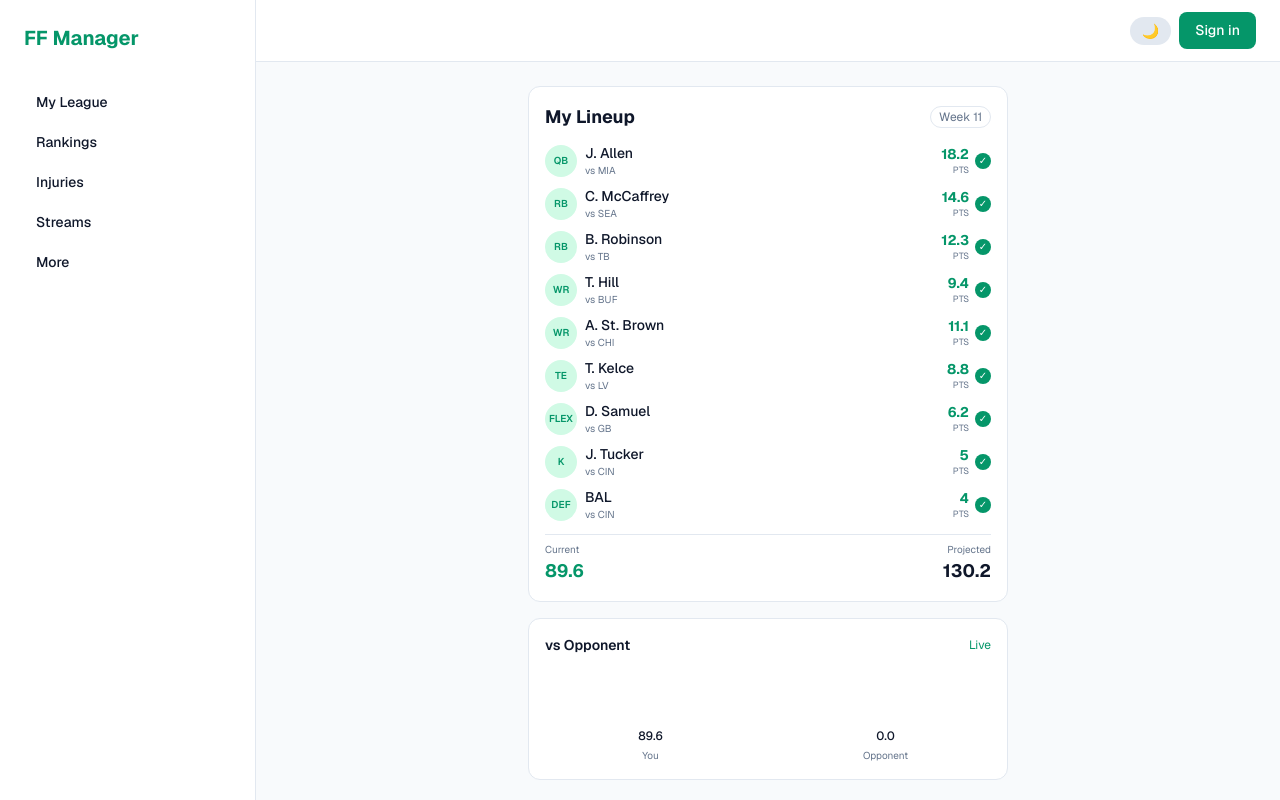
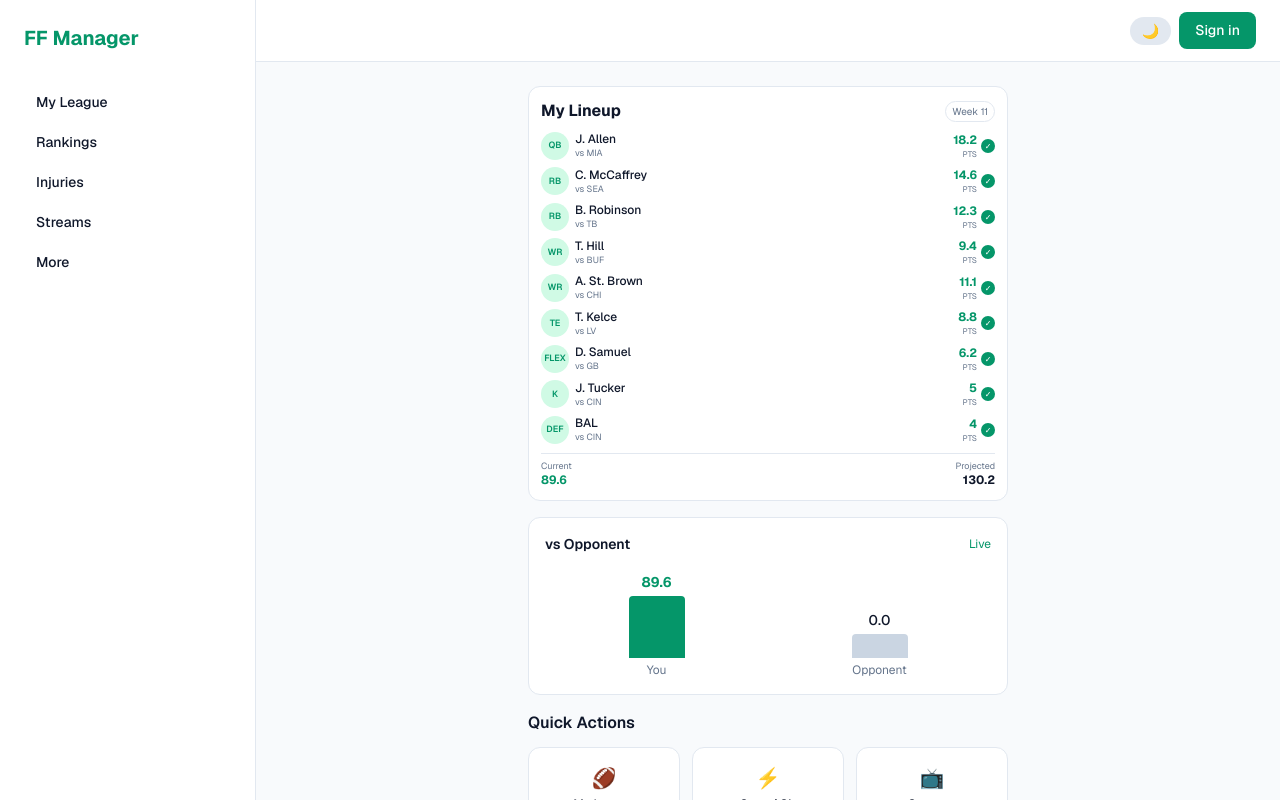
Before and after one commit to adelgrippo-a11y/ff-manager, a Next.js app: page / in a window 1280 px wide. Shown: the top 800 px of the page. Built offline with nearby package versions, Linux system fonts and the light colour scheme; no server answers.

Commit message:
Consolidate quick links, shrink lineup, update rankings page

```diff
--- a/src/app/page.tsx
+++ b/src/app/page.tsx
@@ -108,11 +108,8 @@ export default function Home() {
 
   const quickActions = [
     { title: "My League", icon: "\ud83c\udfc8", href: myLeagueHref },
-    { title: "Rankings", icon: "\ud83d\udcca", href: "https://www.fantasypros.com/nfl/myplaybook/" },
     { title: "Start / Sit", icon: "\u26a1", href: "https://fantasyfootballstarts.com/" },
-    { title: "Injuries", icon: "\ud83c\udfe5", href: "https://www.nfl.com/injuries/" },
     { title: "Streams", icon: "\ud83d\udcfa", href: "/streams" },
-    { title: "More", icon: "\u22ef", href: "#" },
   ];
 
   return (
@@ -143,39 +140,39 @@ export default function Home() {
         </header>
 
         <main className="flex-1 px-4 py-6 max-w-lg mx-auto w-full space-y-4 pb-20">
-          <section className="card p-4">
-            <div className="flex items-center justify-between mb-3">
-              <h2 className="text-lg font-bold">My Lineup</h2>
-              <span className="text-xs text-muted border border-border rounded-full px-2 py-0.5">Week 11</span>
+          <section className="card p-3">
+            <div className="flex items-center justify-between mb-2">
+              <h2 className="text-base font-bold">My Lineup</h2>
+              <span className="text-[10px] text-muted border border-border rounded-full px-1.5 py-0.5">Week 11</span>
             </div>
-            <div className="space-y-2">
+            <div className="space-y-1.5">
               {lineup.map((player) => (
                 <div key={player.pos + player.name} className="flex items-center justify-between">
-                  <div className="flex items-center gap-2">
-                    <span className="w-8 h-8 rounded-full bg-emerald-100 dark:bg-emerald-900/40 text-accent flex items-center justify-center text-[10px] font-semibold">{player.pos}</span>
+                  <div className="flex items-center gap-1.5">
+                    <span className="w-7 h-7 rounded-full bg-emerald-100 dark:bg-emerald-900/40 text-accent flex items-center justify-center text-[9px] font-semibold">{player.pos}</span>
                     <div>
-                      <div className="text-sm font-medium">{player.name}</div>
-                      <div className="text-[10px] text-muted">{player.opp}</div>
+                      <div className="text-xs font-medium">{player.name}</div>
+                      <div className="text-[9px] text-muted">{player.opp}</div>
                     </div>
                   </div>
-                  <div className="flex items-center gap-1.5">
+                  <div className="flex items-center gap-1">
                     <div className="text-right">
-                      <div className="text-sm font-bold text-accent">{player.current}</div>
-                      <div className="text-[9px] text-muted">PTS</div>
+                      <div className="text-xs font-bold text-accent">{player.current}</div>
+                      <div className="text-[8px] text-muted">PTS</div>
                     </div>
-                    <div className="w-4 h-4 rounded-full bg-accent text-white text-[10px] flex items-center justify-center">✓</div>
+                    <div className="w-3.5 h-3.5 rounded-full bg-accent text-white text-[8px] flex items-center justify-center">✓</div>
                   </div>
                 </div>
               ))}
             </div>
-            <div className="flex justify-between mt-3 pt-2 border-t border-border text-sm">
+            <div className="flex justify-between mt-2 pt-1.5 border-t border-border text-xs">
               <div>
-                <div className="text-muted text-[10px]">Current</div>
-                <div className="text-lg font-bold text-accent">{totalCurrent.toFixed(1)}</div>
+                <div className="text-muted text-[9px]">Current</div>
+                <div className="font-bold text-accent">{totalCurrent.toFixed(1)}</div>
               </div>
               <div className="text-right">
-                <div className="text-muted text-[10px]">Projected</div>
-                <div className="text-lg font-bold">{totalProj.toFixed(1)}</div>
+                <div className="text-muted text-[9px]">Projected</div>
+                <div className="font-bold">{totalProj.toFixed(1)}</div>
               </div>
             </div>
           </section>
@@ -185,16 +182,16 @@ export default function Home() {
               <h3 className="text-sm font-semibold">vs Opponent</h3>
               <span className="text-xs text-accent">Live</span>
             </div>
-            <div className="flex items-end gap-6 h-24">
-              <div className="flex-1 text-center">
-                <div className="text-xs font-medium mb-1">{totalCurrent.toFixed(1)}</div>
-                <div className="bg-accent rounded-t mx-auto" style={{ height: `${Math.min(100, (totalCurrent / Math.max(totalProj, 1)) * 80)}%`, width: "40px" }} />
-                <div className="text-[10px] text-muted mt-1">You</div>
+            <div className="flex items-end justify-around h-28">
+              <div className="text-center">
+                <div className="text-sm font-bold text-accent mb-1">{totalCurrent.toFixed(1)}</div>
+                <div className="bg-accent rounded-t" style={{ height: `${Math.max(20, Math.min(100, (totalCurrent / Math.max(totalProj, 1)) * 90))}px`, width: "56px" }} />
+                <div className="text-xs text-muted mt-1">You</div>
               </div>
-              <div className="flex-1 text-center">
-                <div className="text-xs font-medium mb-1">0.0</div>
-                <div className="bg-slate-300 dark:bg-slate-600 rounded-t mx-auto" style={{ height: "16%", width: "40px" }} />
-                <div className="text-[10px] text-muted mt-1">Opponent</div>
+              <div className="text-center">
+                <div className="text-sm font-medium mb-1">0.0</div>
+                <div className="bg-slate-300 dark:bg-slate-600 rounded-t" style={{ height: "24px", width: "56px" }} />
+                <div className="text-xs text-muted mt-1">Opponent</div>
               </div>
             </div>
           </section>
@@ -203,8 +200,8 @@ export default function Home() {
             <h3 className="font-semibold mb-3">Quick Actions</h3>
             <div className="grid grid-cols-3 gap-3">
               {quickActions.map((action) => (
-                <a key={action.title} href={action.href} target={action.href.startsWith("http") ? "_blank" : undefined} rel={action.href.startsWith("http") ? "noopener noreferrer" : undefined} className="card p-3 text-center hover:border-accent transition">
-                  <div className="text-lg mb-1">{action.icon}</div>
+                <a key={action.title} href={action.href} target={action.href.startsWith("http") ? "_blank" : undefined} rel={action.href.startsWith("http") ? "noopener noreferrer" : undefined} className="card p-4 text-center hover:border-accent transition">
+                  <div className="text-xl mb-1">{action.icon}</div>
                   <div className="text-xs font-medium">{action.title}</div>
                 </a>
               ))}
--- a/src/app/rankings/page.tsx
+++ b/src/app/rankings/page.tsx
@@ -2,16 +2,25 @@
 
 export default function RankingsPage() {
   return (
-    <div className="min-h-screen bg-slate-50 dark:bg-slate-950 p-6">
-      <div className="max-w-3xl mx-auto">
-        <h1 className="text-2xl font-bold mb-2 text-slate-900 dark:text-white">Rankings</h1>
-        <p className="text-slate-600 dark:text-slate-300 mb-6">Power rankings and rest-of-season outlook.</p>
-        <div className="bg-white dark:bg-slate-900 rounded-xl border p-5">
-          <a href="https://www.fantasypros.com/nfl/myplaybook/" target="_blank" rel="noopener" className="block text-emerald-600 dark:text-emerald-400 mb-2">FantasyPros MyPlaybook →</a>
-          <a href="https://www.fantasypros.com/nfl/rankings/consensus-cheatsheets.php" target="_blank" rel="noopener" className="block text-emerald-600 dark:text-emerald-400">Weekly Consensus Rankings →</a>
-        </div>
-        <a href="/" className="inline-block mt-6 text-emerald-600 text-sm">← Back</a>
-      </div>
+    <div className="min-h-screen bg-background">
+      <header className="border-b border-border bg-card px-4 py-3">
+        <a href="/" className="text-accent text-sm">← Back</a>
+        <h1 className="text-xl font-bold mt-1">Rankings</h1>
+      </header>
+      <main className="px-4 py-6 max-w-lg mx-auto space-y-4">
+        <a href="https://www.fantasypros.com/nfl/myplaybook/" target="_blank" rel="noopener" className="card p-4 block hover:border-accent transition">
+          <div className="font-semibold">Power Rankings</div>
+          <div className="text-xs text-muted mt-1">FantasyPros MyPlaybook</div>
+        </a>
+        <a href="https://www.fantasypros.com/nfl/rankings/ros-overall.php" target="_blank" rel="noopener" className="card p-4 block hover:border-accent transition">
+          <div className="font-semibold">ROS Rankings</div>
+          <div className="text-xs text-muted mt-1">Rest of season outlook</div>
+        </a>
+        <a href="https://www.fantasypros.com/nfl/rankings/consensus-cheatsheets.php" target="_blank" rel="noopener" className="card p-4 block hover:border-accent transition">
+          <div className="font-semibold">Weekly Consensus</div>
+          <div className="text-xs text-muted mt-1">FantasyPros rankings</div>
+        </a>
+      </main>
     </div>
   );
 }
```
